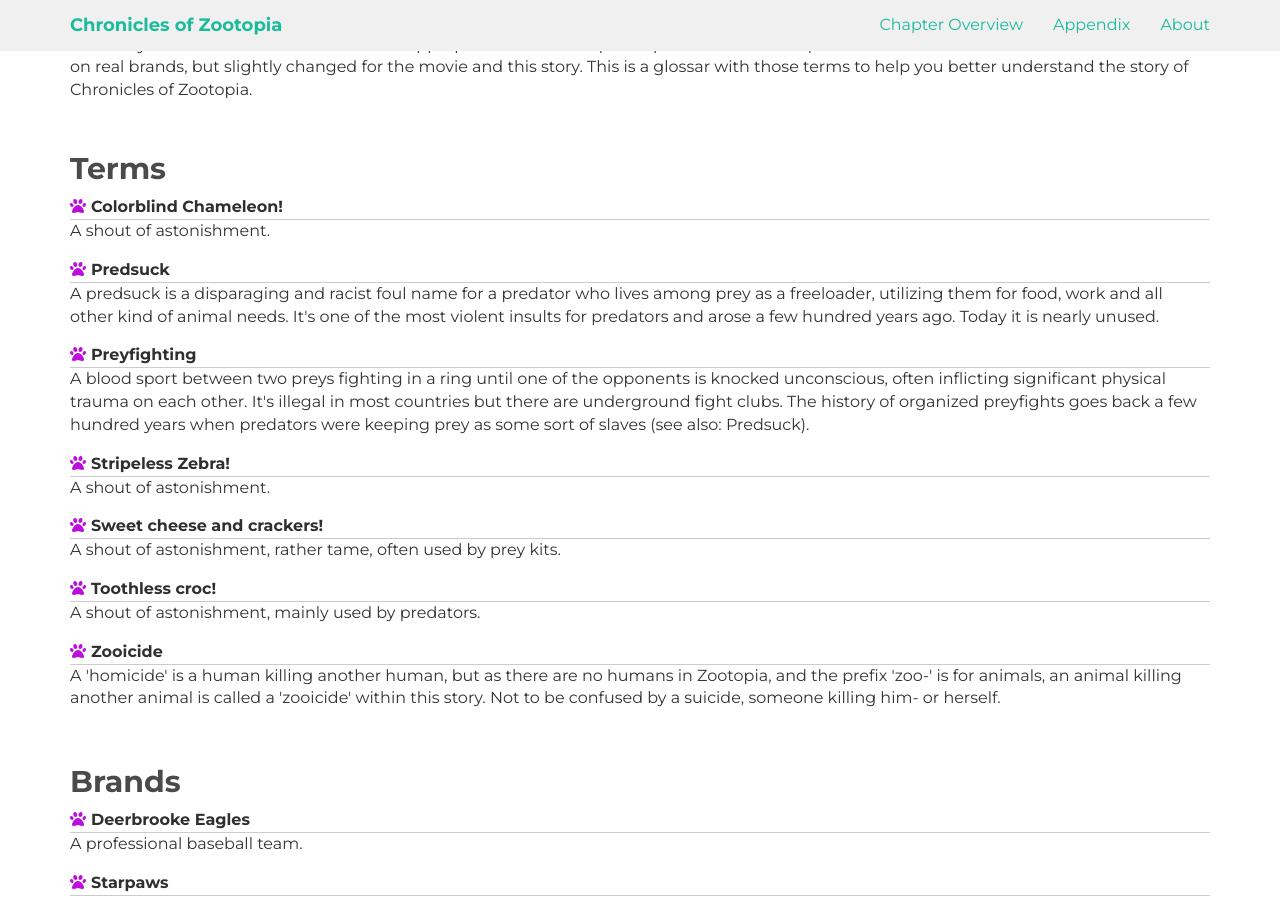
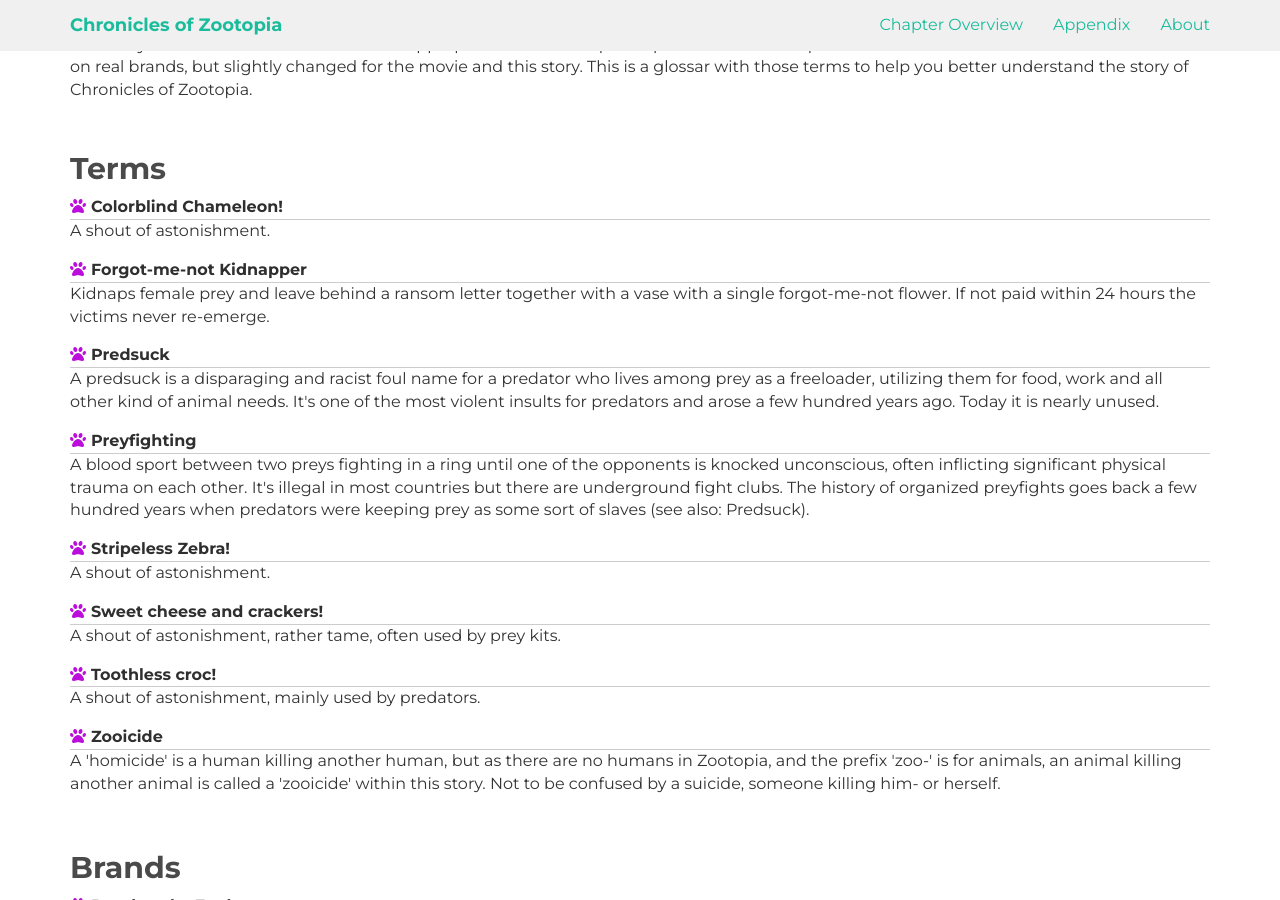
Before and after one commit to Anheledir/ChroniclesOfZootopia, a Jekyll site: the page built from appendix/glossar.md, in a window 1280 px wide and 900 px high, scrolled down 696 px. Built offline with Jekyll 4.4.1, drawn with Linux system fonts in a browser that asks for light colours; nearby versions of some CDN libraries.

Commit message:
added info to 3x06 added glossar: forget-me-not kidnapper

```diff
--- a/_data/glossar.yml
+++ b/_data/glossar.yml
@@ -34,3 +34,6 @@
 - term: Colorblind Chameleon!
   description: A shout of astonishment.
   isBrand: false
+- term: Forgot-me-not Kidnapper
+  description: "Kidnaps female prey and leave behind a ransom letter together with a vase with a single forgot-me-not flower. If not paid within 24 hours the victims never re-emerge."
+  isBrand: false
```
Also changed, not shown: _chapters/3x06.md (+2 -2 lines).
